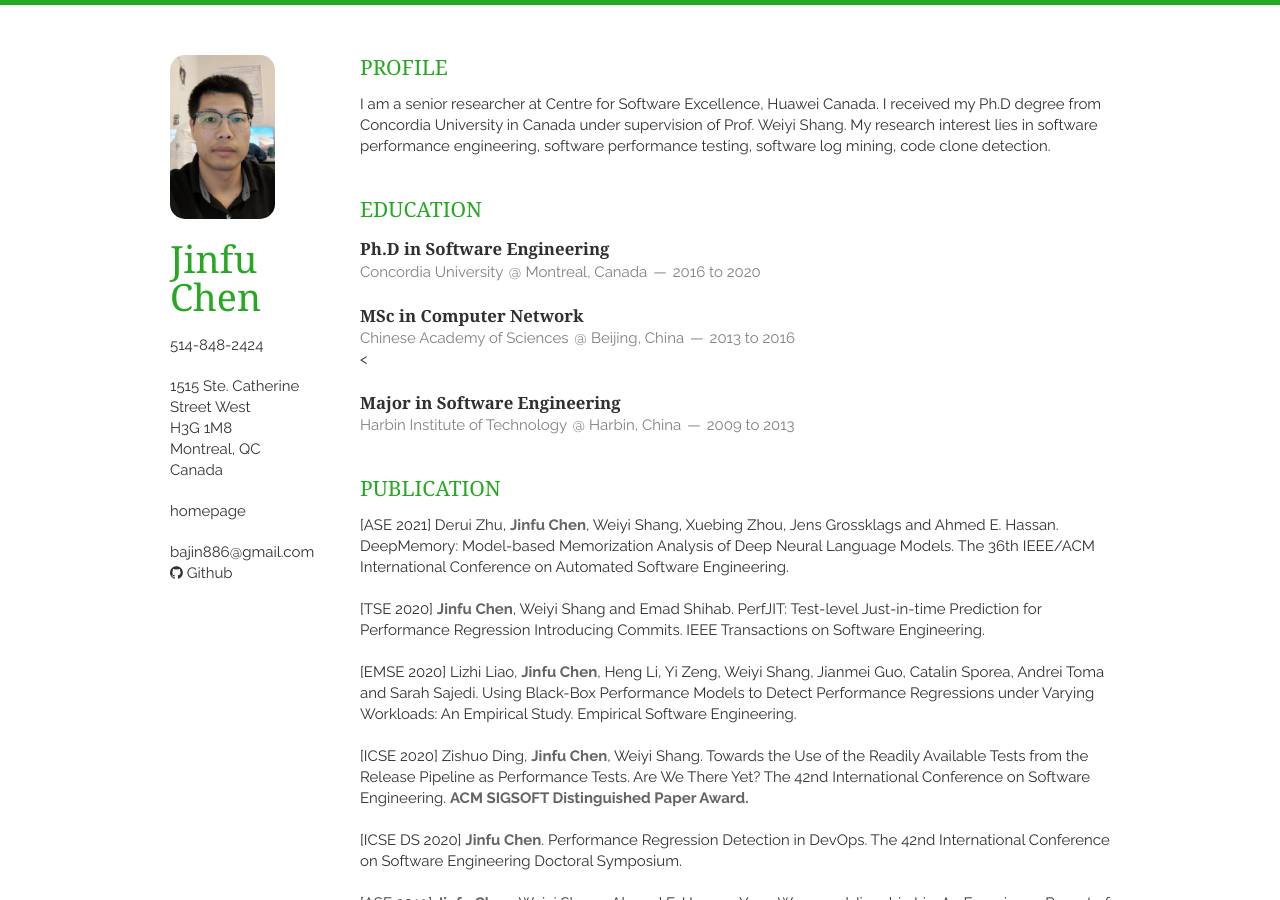
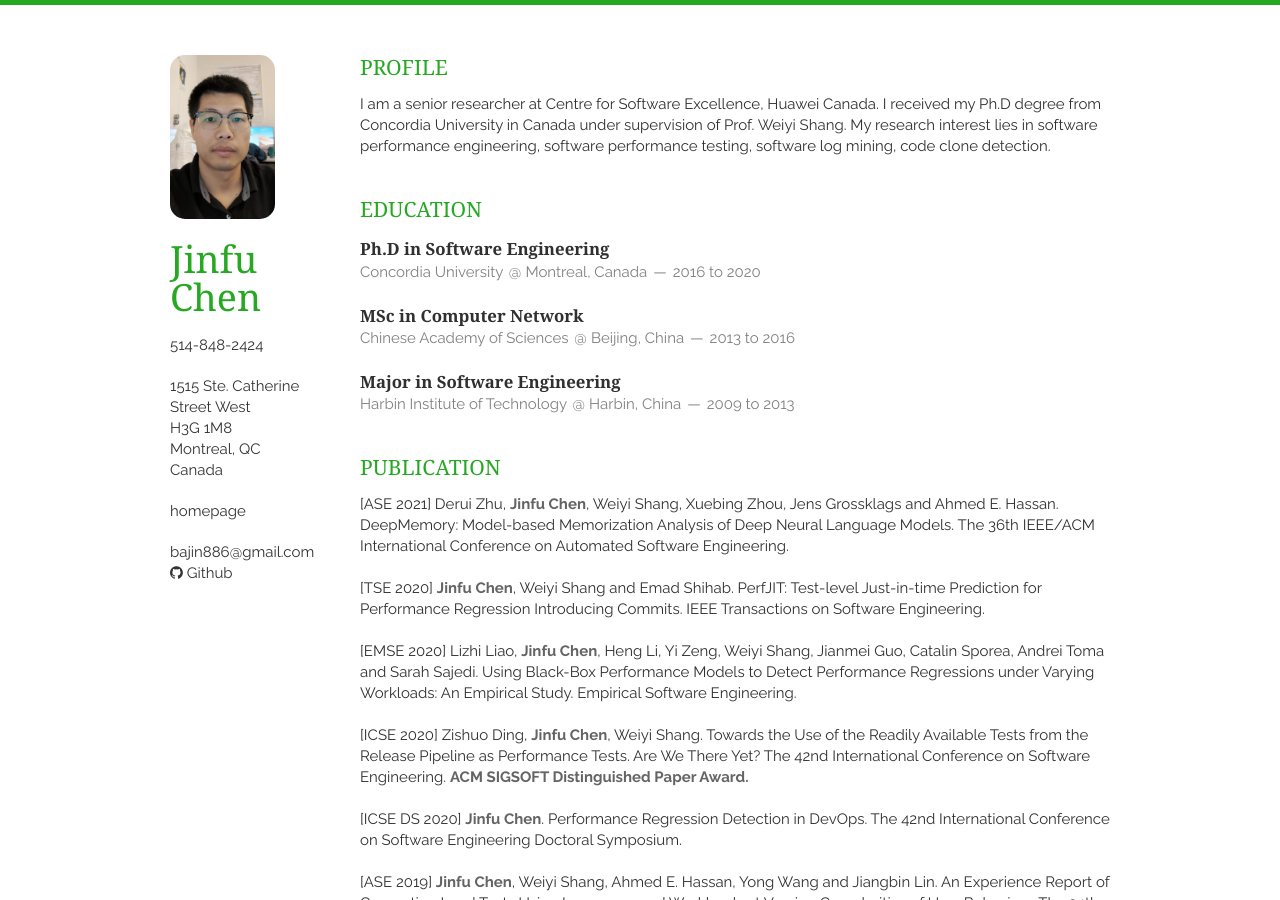
Before and after one commit to jinfuchen/jinfu, a Jekyll site: the page built from index.html, in a window 1280 px wide and 900 px high. Built offline with Jekyll 4.4.1, drawn with Linux system fonts in a browser that asks for light colours; nearby versions of some CDN libraries; the list of posts is cut into pages by our own code.

```diff
--- a/_includes/education.html
+++ b/_includes/education.html
@@ -16,7 +16,7 @@
             <span>Chinese Academy of Sciences</span>
             <span><address>Beijing, China</address><time>2013 to 2016</time></span>
         </header>
-        <<!-- p>
+      <!--   <p>
             <em>Thesis: Network application recognition and classification.</em>
         </p> -->
     </article>
```
